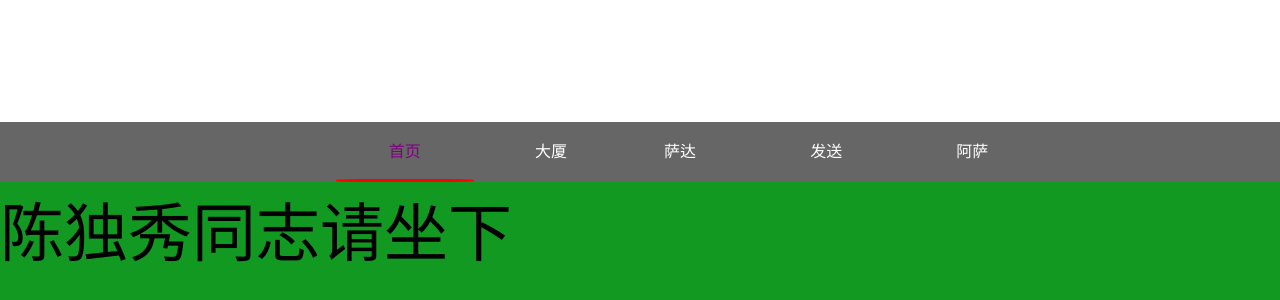
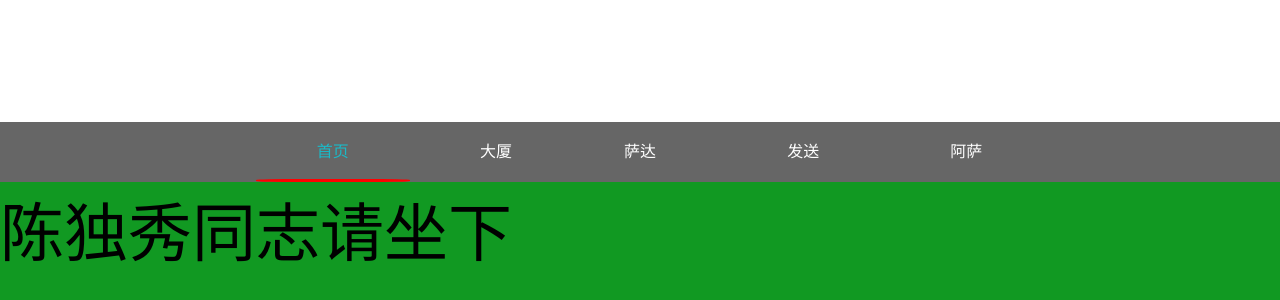
Before and after one commit to diamondloler/tabTrace, a website: page src/index.html in a window 1280 px wide. Shown: the part 278-578 px from the top of the page. Drawn offline with Linux system fonts and the light colour scheme.

Commit message:
扩展 所有事件回调，增加激活item的颜色选项

```diff
--- a/src/index.html
+++ b/src/index.html
@@ -45,7 +45,6 @@
             justify-content: space-between;
             width: 60%;
             position: relative;
-            padding-left: 80px;
         }
 
         .item {
@@ -196,7 +195,10 @@
 
 
         tabTrace('.item', {
-            eventType: 'click'
+            eventType: 'mouseenter',
+            onMouseleave: function (e) {
+                console.log(e)
+            }
         })
 
     </script>
--- a/src/js/tabTrace.js
+++ b/src/js/tabTrace.js
@@ -21,11 +21,15 @@
     var option = {
       height: '3px',
       bgColor: 'red',
-      transitionTimeFun: 'ease-in-out',
-      transitionDuration: '.3s',
+      activeItemColor: '#1ABAC8',
+      transitionTimeFun: 'linear',
+      transitionDuration: '.4s',
       eventType: 'click',
       borderRadius: '30%',
-      activeIndex: 0
+      activeIndex: 0,
+      onClick: null,
+      onMouseenter: null,
+      onMouseleave: null
     }
 
     var extend = function (target, source) {
@@ -69,7 +73,7 @@
 
       //兼容x轴方向，父级元素的内部边距，item的外部边距
       var OffsetX = (firstItemLeft - parentLeft) || 0
-      return (RelativeDistance + OffsetX)/ parentWidth * 100 + '%'
+      return (RelativeDistance + OffsetX) / parentWidth * 100 + '%'
     }
 
 
@@ -95,7 +99,7 @@
         bottom: '0'
       })
       setStyle(targetItem, {
-        color: 'purple'
+        color: option.activeItemColor
       })
 
       move(targetItem, firstItem, targetLine)
@@ -115,12 +119,17 @@
     var handleTrace = function (e) {
       var target = e.target
       move(target, firstItem, line)
+      typeof option.onMouseenter === 'function'
+      && option.onMouseenter(e)
+
     }
 
 
     var handleLeave = function (e) {
       var target = e.target
       move(itemList[activeIndex], firstItem, line)
+      typeof option.onMouseleave === 'function'
+      && option.onMouseleave(e)
     }
 
 
@@ -131,10 +140,11 @@
         color: 'purple'
       })
       move(target, firstItem, line)
+      typeof option.onClick === 'function'
+      && option.onClick(e)
     }
 
     initTrace(line, itemList[activeIndex])
-
 
     while (len--) {
       if (option.eventType == 'click') {
```
